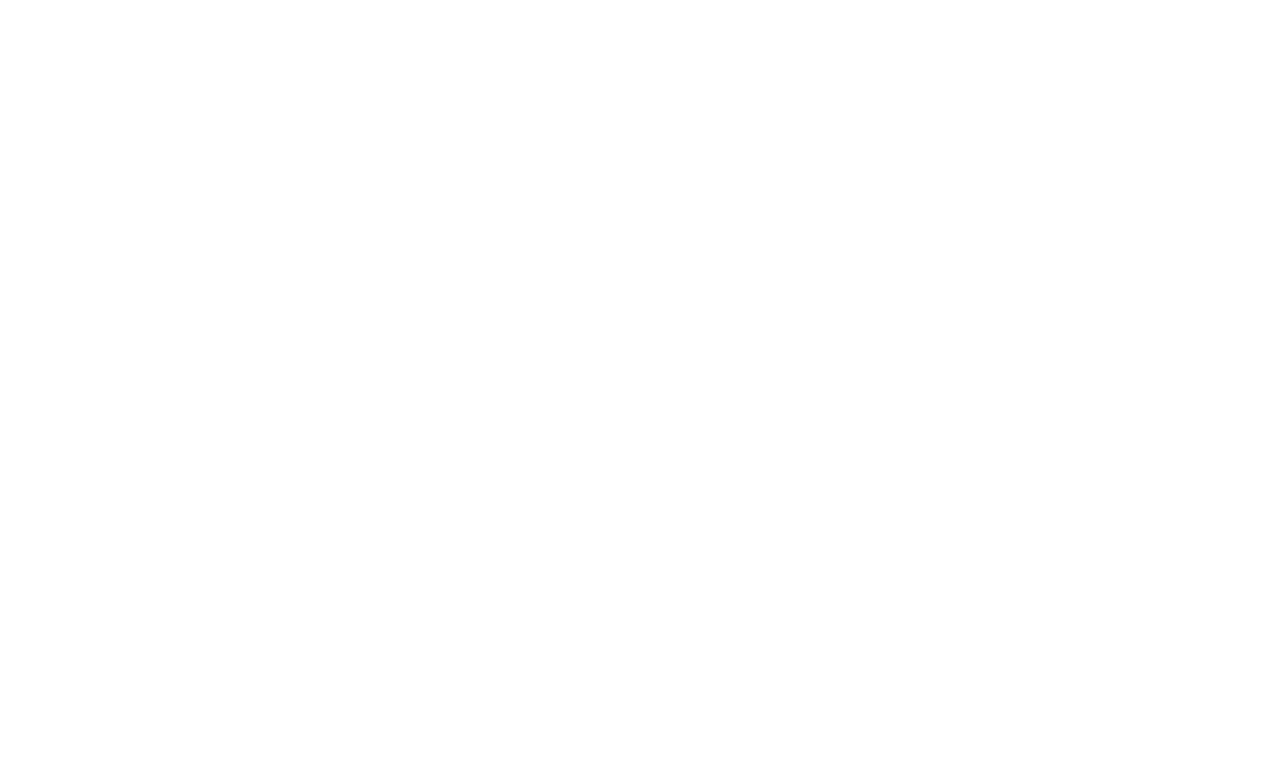
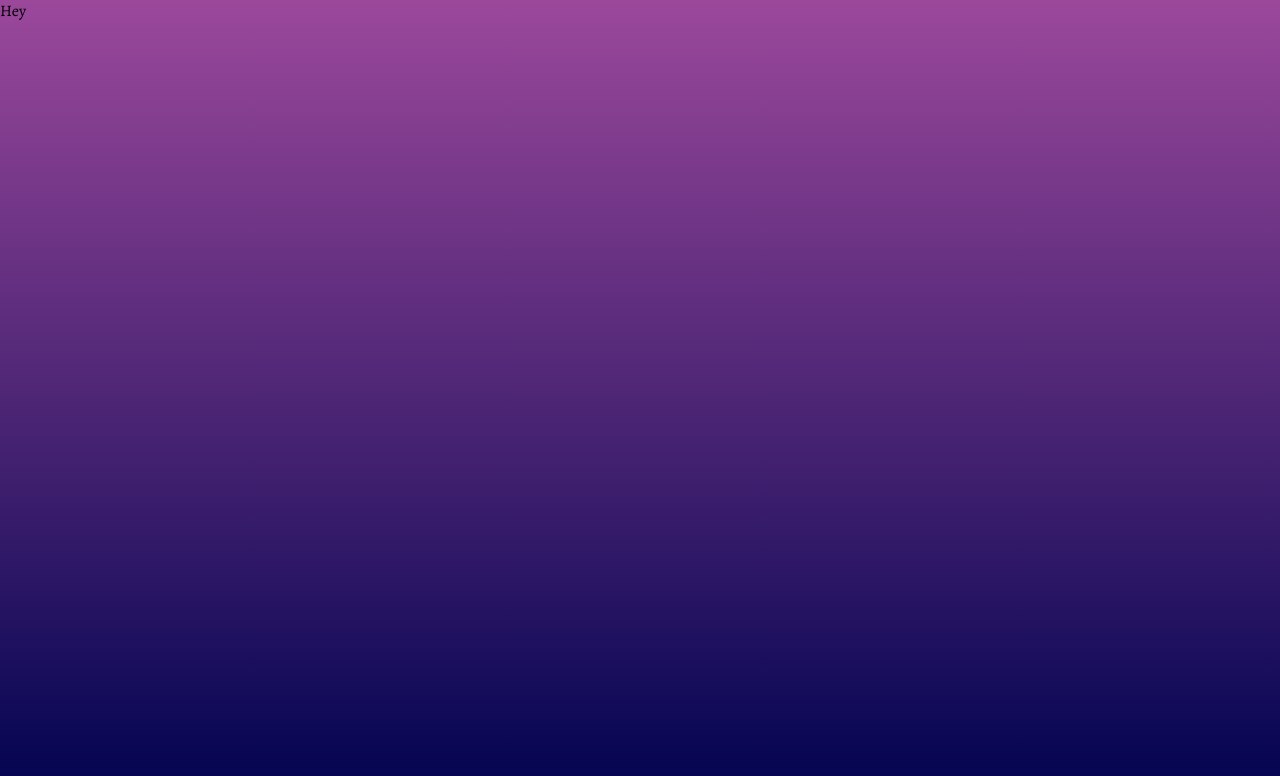
Before and after one commit to jesseyang432/jesseyang432.github.io, a React (Create React App) app: page /notes in a window 1280 px wide. Shown: the top 776 px of the page. Built offline with nearby package versions, Linux system fonts and the light colour scheme; a web font is replaced by a local one.

Commit message:
addeds Notes scss and Notes-PageContainer

```diff
--- a/src/components/App.js
+++ b/src/components/App.js
@@ -1,6 +1,7 @@
 import React, {Component} from 'react';
 import { BrowserRouter as Router, Switch, Route } from 'react-router-dom';
 import Home from './pages/HomeFunction';
+import Notes from './pages/Notes';
 
 import './styles.css';
 
@@ -17,6 +18,7 @@
       <Router>
         <Switch>
           <Route path="/" exact component={Home}/>
+          <Route path = "/notes" exact component={Notes}/>
         </Switch>
       </Router>
     );
--- a/src/components/modules/Nav.js
+++ b/src/components/modules/Nav.js
@@ -76,7 +76,7 @@
                     </Link>
                 </li>
                 <li>
-                    <Link to="/">
+                    <Link to="/notes">
                         Notes
                     </Link>
                 </li>
--- a/src/components/pages/Notes.js
+++ b/src/components/pages/Notes.js
@@ -60,6 +60,9 @@
     return (
         <>
             <LogoLoading></LogoLoading>
+            <div className="Notes-PageContainer">
+                Hey
+            </div>
 
         </>
     );
--- /dev/null
+++ b/src/components/pages/_Notes.scss
@@ -0,0 +1,9 @@
+.Notes-PageContainer {
+	min-height: 100vh;
+	background: repeating-linear-gradient(
+		$purpureus,
+		$dark-blue 100vh,
+		$dark-blue 100vh,
+		$purpureus 200vh
+	);
+}
--- a/src/components/styles.css
+++ b/src/components/styles.css
@@ -83,6 +83,11 @@
     height: auto;
     overflow-y: auto;
   }
+}
+
+.Notes-PageContainer {
+  min-height: 100vh;
+  background: repeating-linear-gradient(#9b489b, #000350 100vh, #000350 100vh, #9b489b 200vh);
 }
 
 .Nav-bar {
--- a/src/components/styles.scss
+++ b/src/components/styles.scss
@@ -1,5 +1,6 @@
 @import "./variables";
 @import "./pages/Home";
+@import "./pages/Notes";
 @import "./modules/Nav";
 @import "./modules/LogoLoading";
 @import "./modules/Logo";
```
Also changed, not shown: 2 other files (tests, documents, lock files or other folders).
